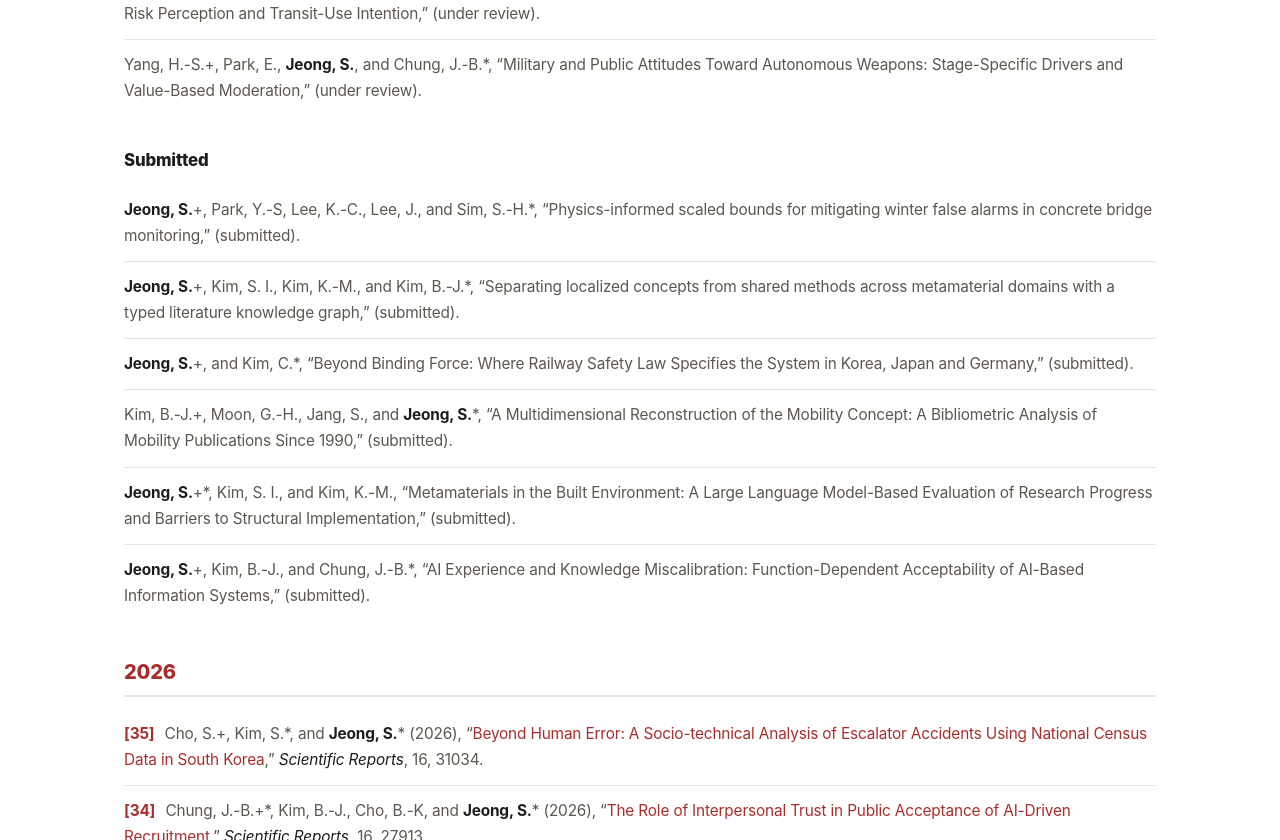
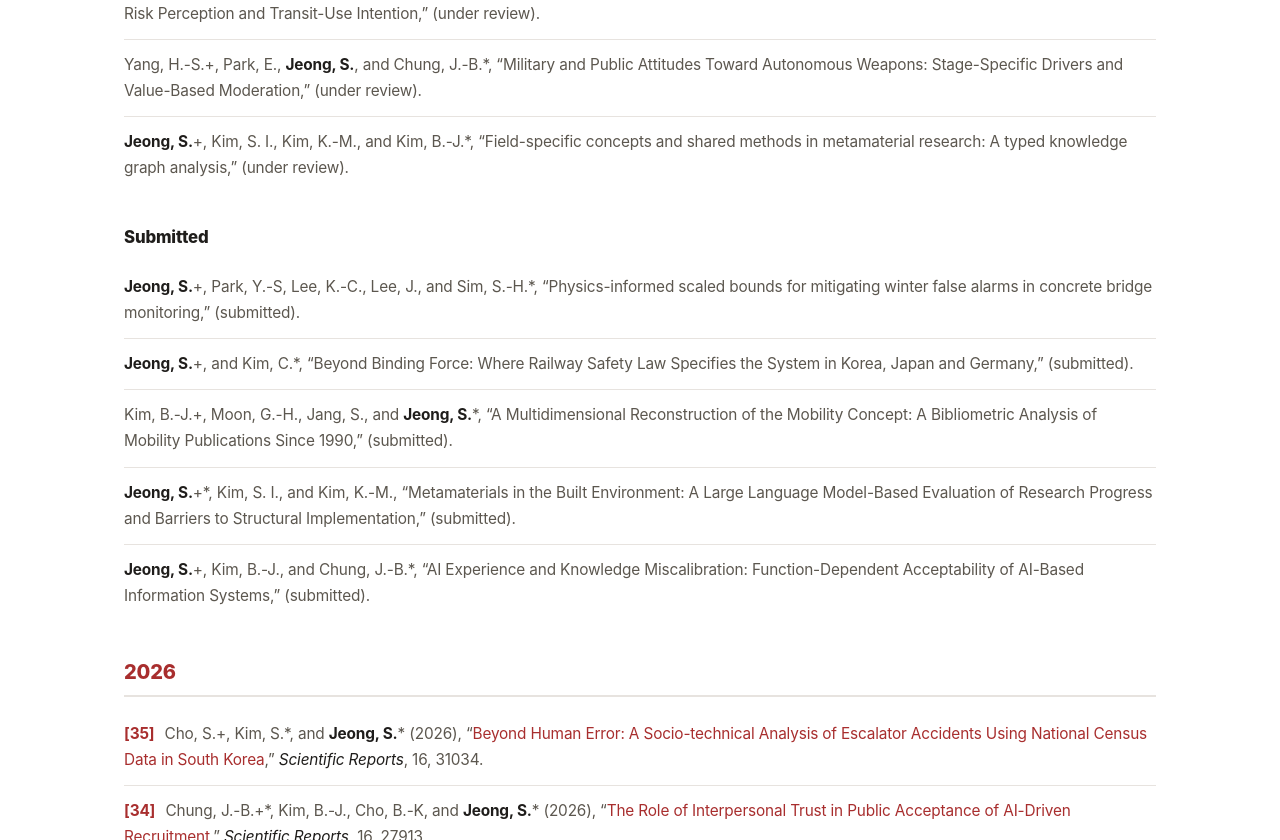
Before and after one commit to Hoofeels/hoofeels.github.io, a plain HTML site: page publication.html in a window 1280 px wide. Shown: the part 1303-2143 px from the top of the page. Drawn offline with Linux system fonts and the light colour scheme; a web font is replaced by a local one.

Commit message:
docs(publication): move metamaterial typed-KG paper to Under review
- Move from Submitted to Under review and retitle to "Field-specific
  concepts and shared methods in metamaterial research: A typed knowledge
  graph analysis".

Co-Authored-By: Claude Opus 5.5 <noreply@anthropic.com>

```diff
--- a/publication.html
+++ b/publication.html
@@ -68,12 +68,12 @@
           <li>Im, D-.H.+, Kim, C., Chung, J.-B, <strong>Jeong, S.</strong>, and Kim, B.-J.*, “Bridging Interpretation and Automation: A Bibliometric Review of AI-Assisted Qualitative Research,” (under review).</li>
           <li>Im, D-.H.+, Kim, B.-J., Kim, S., and <strong>Jeong, S.</strong>*, “Passenger Responses to Simulated Extreme Subway Crowding: A Pre–Post Exposure Study of Risk Perception and Transit-Use Intention,” (under review).</li>
           <li>Yang, H.-S.+, Park, E., <strong>Jeong, S.</strong>, and Chung, J.-B.*, “Military and Public Attitudes Toward Autonomous Weapons: Stage-Specific Drivers and Value-Based Moderation,” (under review).</li>
+          <li><strong>Jeong, S.</strong>+, Kim, S. I., Kim, K.-M., and Kim, B.-J.*, “Field-specific concepts and shared methods in metamaterial research: A typed knowledge graph analysis,” (under review).</li>
         </ol>
 
         <h3 class="subhead reveal">Submitted</h3>
         <ol class="pub-list reveal">
           <li><strong>Jeong, S.</strong>+, Park, Y.-S, Lee, K.-C., Lee, J., and Sim, S.-H.*, “Physics-informed scaled bounds for mitigating winter false alarms in concrete bridge monitoring,” (submitted).</li>
-          <li><strong>Jeong, S.</strong>+, Kim, S. I., Kim, K.-M., and Kim, B.-J.*, “Separating localized concepts from shared methods across metamaterial domains with a typed literature knowledge graph,” (submitted).</li>
           <li><strong>Jeong, S.</strong>+, and Kim, C.*, “Beyond Binding Force: Where Railway Safety Law Specifies the System in Korea, Japan and Germany,” (submitted).</li>
           <li>Kim, B.-J.+, Moon, G.-H., Jang, S., and <strong>Jeong, S.</strong>*, “A Multidimensional Reconstruction of the Mobility Concept: A Bibliometric Analysis of Mobility Publications Since 1990,” (submitted).</li>
           <li><strong>Jeong, S.</strong>+*, Kim, S. I., and Kim, K.-M., “Metamaterials in the Built Environment: A Large Language Model-Based Evaluation of Research Progress and Barriers to Structural Implementation,” (submitted).</li>
```
